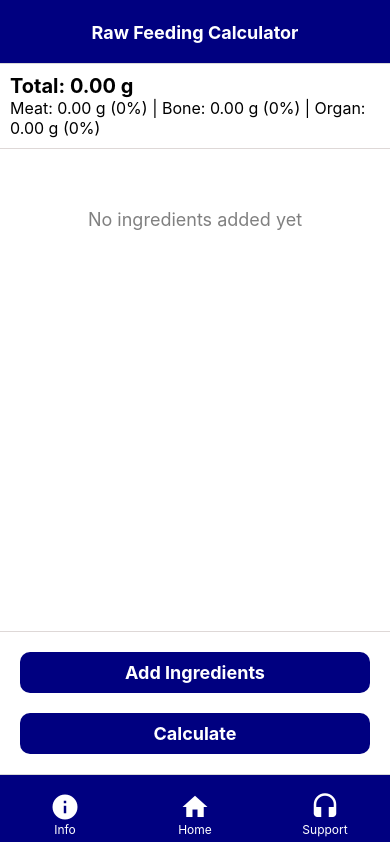
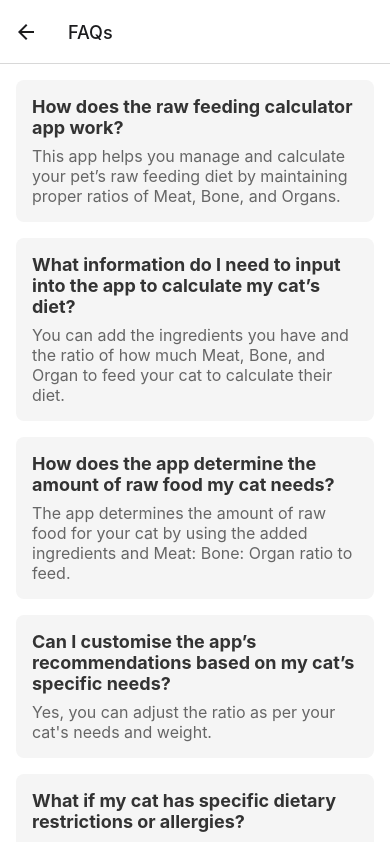
Before and after one commit to Biswash908/RFC_Cat, a React Native app: screen /FAQScreen in a window 390 px wide. Shown: the top 842 px of the page. Built offline with nearby package versions, Linux system fonts and the light colour scheme.

Commit message:
FAQs added and app is completed

```diff
--- a/App.tsx
+++ b/App.tsx
@@ -10,6 +10,7 @@ import SearchScreen from './screens/SearchScreen';
 import CalculatorScreen from './screens/CalculatorScreen';
 import SettingsScreen from './screens/SettingsScreen';
 import SupportScreen from './screens/SupportScreen';
+import FAQScreen from './screens/FAQScreen'; // Import the FAQScreen
 import { UnitProvider } from './UnitContext';
 
 export type RootStackParamList = {
@@ -17,6 +18,7 @@ export type RootStackParamList = {
   FoodInfoScreen: { ingredient: Ingredient; editMode: boolean };
   SearchScreen: undefined;
   CalculatorScreen: { meat: number; bone: number; organ: number };
+  FAQScreen: undefined; // Add FAQScreen to the type definition
 };
 
 const Stack = createStackNavigator<RootStackParamList>();
@@ -137,6 +139,11 @@ const App: React.FC = () => {
           <Stack.Screen name="CalculatorScreen" component={CalculatorScreen} />
           <Stack.Screen name="SettingsScreen" component={SettingsScreen} />
           <Stack.Screen name="SupportScreen" component={SupportScreen} />
+          <Stack.Screen
+            name="FAQScreen"
+            component={FAQScreen}
+            options={{ title: 'FAQs' }}
+          />
         </Stack.Navigator>
       </NavigationContainer>
     </UnitProvider>
--- /dev/null
+++ b/screens/FAQScreen.tsx
@@ -0,0 +1,111 @@
+import React from 'react';
+import { View, Text, StyleSheet, SafeAreaView, ScrollView, StatusBar } from 'react-native';
+
+const FAQScreen = () => {
+  const faqs = [
+    {
+      question: 'How does the raw feeding calculator app work?',
+      answer: 'This app helps you manage and calculate your pet’s raw feeding diet by maintaining proper ratios of Meat, Bone, and Organs.',
+    },
+    {
+      question: 'What information do I need to input into the app to calculate my cat’s diet?',
+      answer: 'You can add the ingredients you have and the ratio of how much Meat, Bone, and Organ to feed your cat to calculate their diet.',
+    },
+    {
+      question: 'How does the app determine the amount of raw food my cat needs?',
+      answer: 'The app determines the amount of raw food for your cat by using the added ingredients and Meat: Bone: Organ ratio to feed.',
+    },
+    {
+      question: 'Can I customise the app’s recommendations based on my cat’s specific needs?',
+      answer: 'Yes, you can adjust the ratio as per your cat\'s needs and weight.',
+    },
+    {
+      question: 'What if my cat has specific dietary restrictions or allergies?',
+      answer: 'You can choose to not add the ingredients your cat is allergic to.',
+    },
+    {
+      question: 'Does the app provide guidance on sourcing and preparing raw food?',
+      answer: 'No, it does not yet.',
+    },
+    {
+      question: 'Can the app calculate meal plans for multiple cats?',
+      answer: 'No, you cannot add multiple cats to calculate their meals but you can calculate their meals seperately or give them the same food if they have the same requirements.',
+    },
+    {
+      question: 'How often should I update my cat’s information in the app?',
+      answer: 'You only need to update the ratio to feed them when necessary.',
+    },
+    {
+      question: 'Can I use the app to track my cat’s weight and health over time?',
+      answer: 'No, the app cannot track your cat\'s weight or health changes.',
+    },
+    {
+      question: 'Can I save my feeding plans?',
+      answer: 'No, you cannot save your feeding plans yet. It may be added in future updates.',
+    },
+    {
+      question: 'How much should I feed my cats?',
+      answer: 'Kittens should be fed as much as they would eat (as they are still growing), ideally on a 75:15:10 ratio and adult cats should be fed 2-3% of their ideal body weight on a normal 80:10:10 ratio'
+    },
+    {
+      question: 'Are there any recipes for cats?',
+      answer: 'This is a simple recipe that makes about 1KG and can be easily scaled up (suitable for freezing) or down to suit. You don’t need a grinder for this recipe.\n\n' +
+      'Ingredients:\n' +
+      '– 215 grams of chicken wings with tips, cut at the joints*\n' +
+      '– 685 grams of any boneless meat except chicken breast or rabbit**, chunked or minced\n' +
+      '– 100 grams of any liver\n\n' +
+      'Instructions:\n' +
+      'Mix all ingredients together.\n' +
+      'The recipe is ready to serve!\n' +
+      'It can be kept for 2-3 days in the fridge to ensure freshness.\n\n' +
+      '** It’s not recommended to feed your cat chicken breast or rabbit, as they are both low in fat and taurine – an essential nutrient for your cat’s diet.'
+    },
+    {
+      question: 'How can I submit a feature suggestion or give feedback about the app?',
+      answer: 'You can send an email to support@makethingsunlimited.com.',
+    },
+
+  ];
+
+  return (
+    <SafeAreaView style={styles.safeArea}>
+      <StatusBar barStyle="dark-content" translucent backgroundColor="transparent" />
+      <ScrollView contentContainerStyle={styles.container}>
+        {faqs.map((faq, index) => (
+          <View key={index} style={styles.faqContainer}>
+            <Text style={styles.question}>{faq.question}</Text>
+            <Text style={styles.answer}>{faq.answer}</Text>
+          </View>
+        ))}
+      </ScrollView>
+    </SafeAreaView>
+  );
+};
+
+const styles = StyleSheet.create({
+  safeArea: {
+    flex: 1,
+    backgroundColor: '#FFF',
+  },
+  container: {
+    padding: 16,
+  },
+  faqContainer: {
+    marginBottom: 16,
+    padding: 16,
+    backgroundColor: '#F5F5F5',
+    borderRadius: 8,
+  },
+  question: {
+    fontSize: 18,
+    fontWeight: 'bold',
+    color: '#333',
+    marginBottom: 8,
+  },
+  answer: {
+    fontSize: 16,
+    color: '#666',
+  },
+});
+
+export default FAQScreen;
--- a/screens/SupportScreen.tsx
+++ b/screens/SupportScreen.tsx
@@ -1,23 +1,25 @@
 import React from 'react';
 import { View, Text, StyleSheet, SafeAreaView, StatusBar, TouchableOpacity, Linking } from 'react-native';
 import { FontAwesome } from '@expo/vector-icons';
+import { useNavigation } from '@react-navigation/native';
 
-const SupportScreen = () => {
+const SupportScreen: React.FC = () => {
+  const navigation = useNavigation();
+
   const handleEmailPress = () => {
-    Linking.openURL('mailto:support@example.com');
+    Linking.openURL('mailto:support@makethingsunlimited.com');
   };
 
   const handleFaqsPress = () => {
-    Linking.openURL('https://www.example.com/faqs');
+    navigation.navigate('FAQScreen'); // Navigate to the FAQScreen
   };
 
   return (
     <SafeAreaView style={styles.safeArea}>
       <StatusBar barStyle="dark-content" translucent backgroundColor="transparent" />
       <View style={styles.container}>
-
         <View style={styles.headerContainer}>
-            <FontAwesome name="headphones" size={64} color="#1252b8" />
+          <FontAwesome name="headphones" size={64} color="#1252b8" />
           <Text style={styles.contactText}>Contact Us</Text>
         </View>
 
@@ -27,6 +29,14 @@ const SupportScreen = () => {
           </View>
           <Text style={styles.listItemText}>Send us an Email</Text>
         </TouchableOpacity>
+
+        <TouchableOpacity style={styles.listItem} onPress={handleFaqsPress}>
+          <View style={styles.iconContainer}>
+            <FontAwesome name="question-circle" size={24} color="#000080" style={styles.icon} />
+          </View>
+          <Text style={styles.listItemText}>FAQs</Text>
+        </TouchableOpacity>
+
       </View>
     </SafeAreaView>
   );
```
